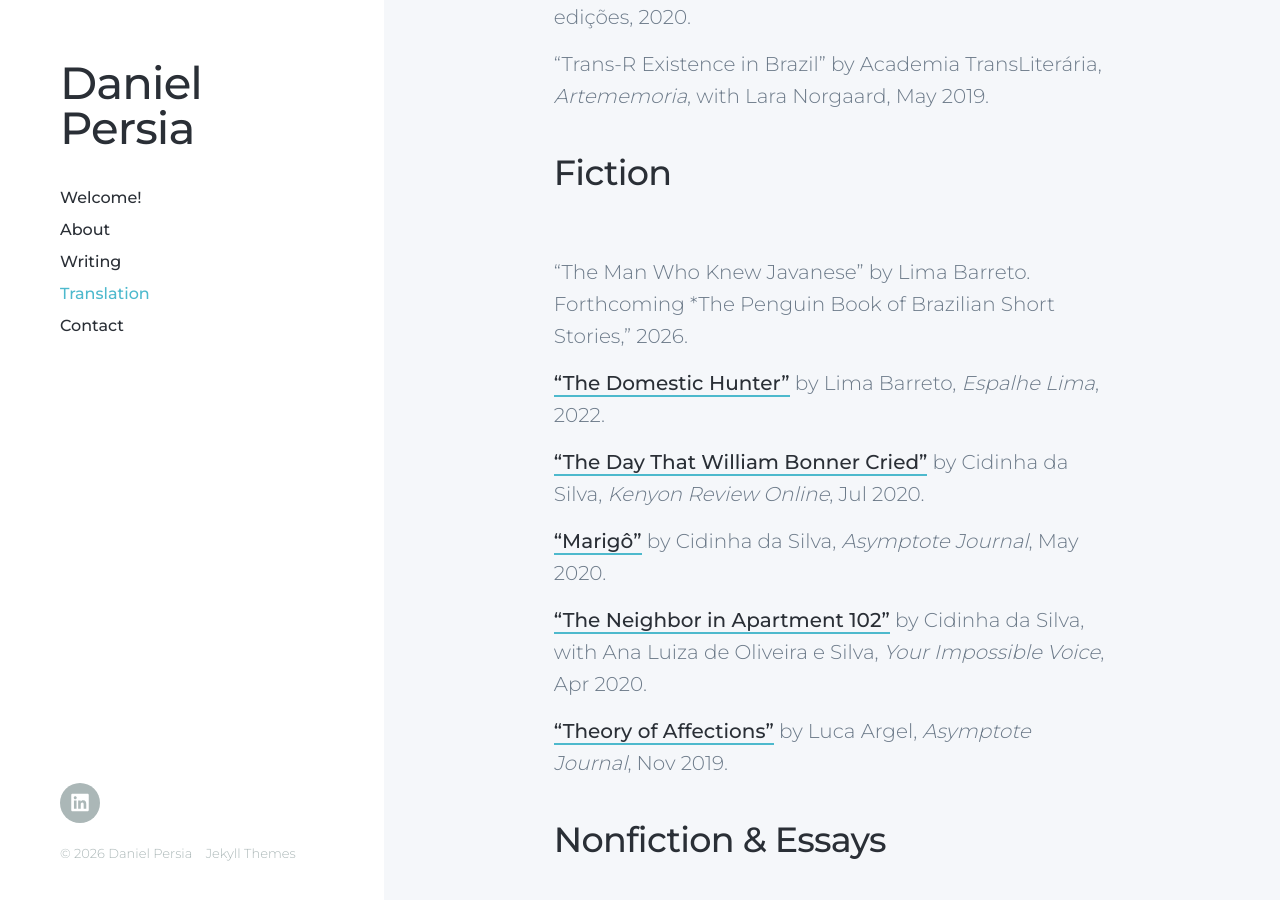
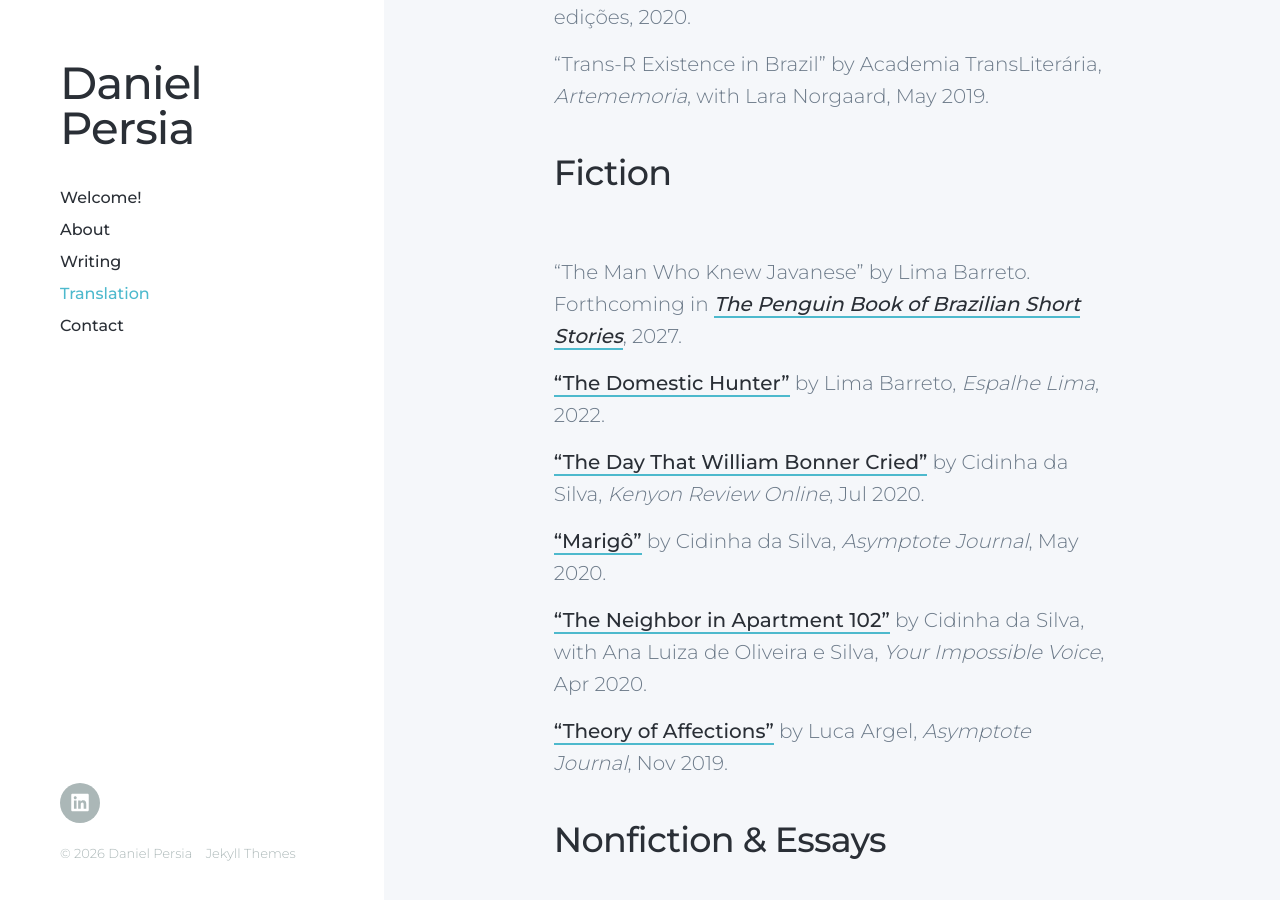
Before and after one commit to danielpersia/danielpersia.github.io, a Jekyll site: the page built from _pages/translations.md, in a window 1280 px wide and 900 px high, scrolled down 3627 px. Built offline with Jekyll 4.4.1, drawn with Linux system fonts in a browser that asks for light colours; nearby versions of some CDN libraries.

Commit message:
Update translations.md

```diff
--- a/_pages/translations.md
+++ b/_pages/translations.md
@@ -73,7 +73,7 @@ The book, whose art direction was the responsibility of the award-winning Rodolf
 ## Fiction
 <br>
 
-"The Man Who Knew Javanese" by Lima Barreto. Forthcoming *The Penguin Book of Brazilian Short Stories," 2026.
+"The Man Who Knew Javanese" by Lima Barreto. Forthcoming in [*The Penguin Book of Brazilian Short Stories*](https://www.penguin.co.uk/books/457968/the-penguin-book-of-brazilian-short-stories/9780241678350), 2027.
 
 ["The Domestic Hunter"](https://www.espalhelima.com.br/text/o-cacador-domestico-english/) by Lima Barreto, *Espalhe Lima*, 2022.
 
```
